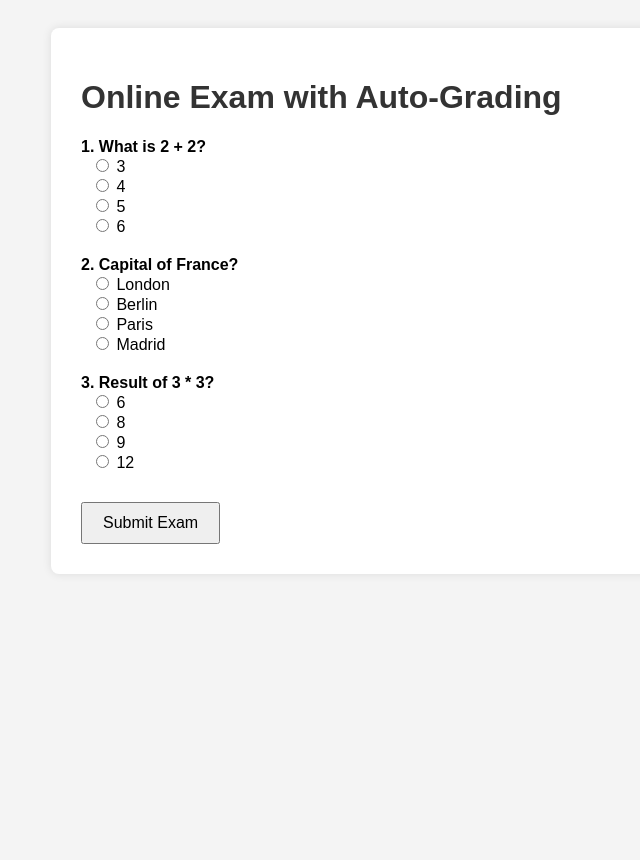
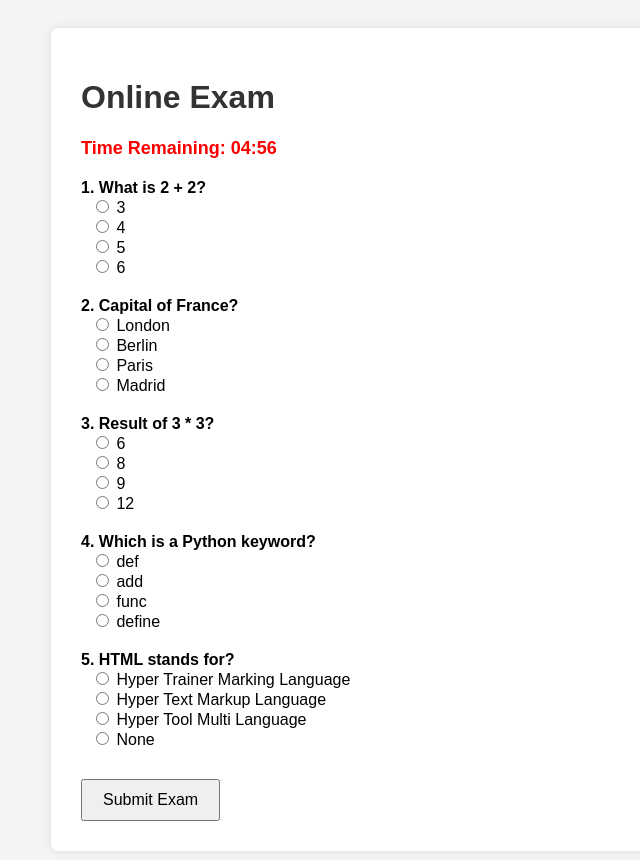
Before and after one commit to winston132/python_project, a plain HTML site: page index.html in a window 1280 px wide. Shown: the whole page, without its empty margins (159-799 px from the left). Before the commit the page ends 800 px from the top, so only its background shows below. Drawn offline with Linux system fonts and the light colour scheme.

Commit message:
Update index.html

```diff
--- a/index.html
+++ b/index.html
@@ -3,23 +3,21 @@
 <head>
   <meta charset="UTF-8">
   <meta name="viewport" content="width=device-width, initial-scale=1.0">
-  <title>Online Exam with Auto-Grading</title>
+  <title>Online Exam with Timer and Auto-Grading</title>
   <style>
     body { font-family: Arial, sans-serif; background: #f4f4f4; padding: 20px; }
     .container { max-width: 800px; margin: auto; background: #fff; padding: 30px; border-radius: 8px; box-shadow: 0 0 10px rgba(0,0,0,0.1); }
     h1, h2 { color: #333; }
-    .section { margin-bottom: 30px; }
-    ul { padding-left: 20px; }
-    code { background: #eee; padding: 2px 5px; border-radius: 4px; }
     .question { margin-bottom: 20px; }
     .options label { display: block; margin-left: 10px; }
     button { padding: 10px 20px; font-size: 16px; margin-top: 10px; }
+    #timer { font-size: 18px; font-weight: bold; color: red; margin-bottom: 20px; }
   </style>
 </head>
 <body>
   <div class="container">
-    <h1>Online Exam with Auto-Grading</h1>
-
+    <h1>Online Exam</h1>
+    <div id="timer">Time Remaining: 05:00</div>
     <div id="exam"></div>
     <button onclick="submitExam()">Submit Exam</button>
     <div id="result"></div>
@@ -29,10 +27,15 @@
     const questions = [
       { q: "What is 2 + 2?", options: ["3", "4", "5", "6"], answer: "4" },
       { q: "Capital of France?", options: ["London", "Berlin", "Paris", "Madrid"], answer: "Paris" },
-      { q: "Result of 3 * 3?", options: ["6", "8", "9", "12"], answer: "9" }
+      { q: "Result of 3 * 3?", options: ["6", "8", "9", "12"], answer: "9" },
+      { q: "Which is a Python keyword?", options: ["def", "add", "func", "define"], answer: "def" },
+      { q: "HTML stands for?", options: ["Hyper Trainer Marking Language", "Hyper Text Markup Language", "Hyper Tool Multi Language", "None"], answer: "Hyper Text Markup Language" }
     ];
 
     const examContainer = document.getElementById("exam");
+    const timerDisplay = document.getElementById("timer");
+    let timer, timeLeft = 300;
+
     questions.forEach((item, index) => {
       const div = document.createElement("div");
       div.className = "question";
@@ -43,7 +46,22 @@
       examContainer.appendChild(div);
     });
 
+    function startTimer() {
+      timer = setInterval(() => {
+        if (timeLeft <= 0) {
+          clearInterval(timer);
+          submitExam();
+          return;
+        }
+        let minutes = Math.floor(timeLeft / 60);
+        let seconds = timeLeft % 60;
+        timerDisplay.textContent = `Time Remaining: ${minutes.toString().padStart(2, '0')}:${seconds.toString().padStart(2, '0')}`;
+        timeLeft--;
+      }, 1000);
+    }
+
     function submitExam() {
+      clearInterval(timer);
       let score = 0;
       questions.forEach((item, index) => {
         const selected = document.querySelector(`input[name='q${index}']:checked`);
@@ -63,7 +81,14 @@
         <p>Percentage: ${percentage.toFixed(2)}%</p>
         <p><strong>${feedback}</strong></p>
       `;
+
+      document.getElementById("exam").style.display = "none";
+      document.querySelector("button").style.display = "none";
+      timerDisplay.style.display = "none";
     }
+
+    // Start the timer on page load
+    window.onload = startTimer;
   </script>
 </body>
 </html>
```
